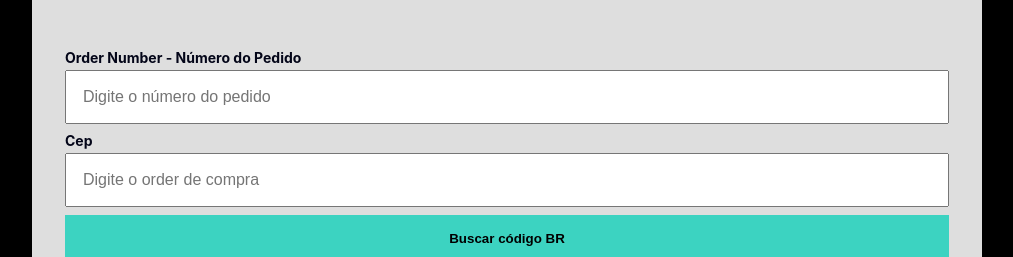
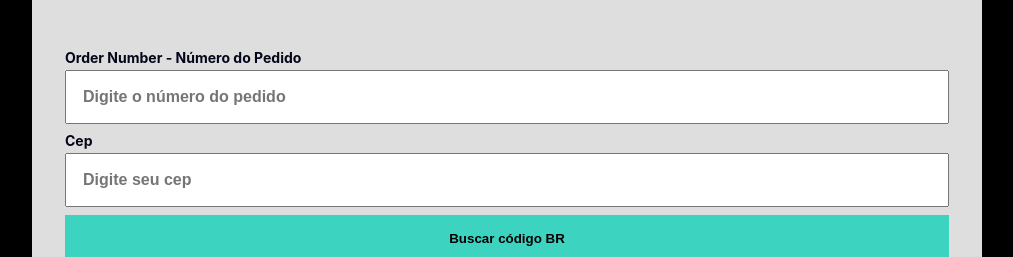
Before and after one commit to brunoamil/help-tomorrow, an Angular app: page / in a window 1280 px wide. Shown: the part 144-401 px from the top of the page, without its empty margins (133-1146 px from the left). Built offline with nearby package versions, Linux system fonts and the light colour scheme.

Commit message:
alteracoes

```diff
--- a/src/app/app.component.html
+++ b/src/app/app.component.html
@@ -12,7 +12,7 @@
         </div>
         <div class="form-input">
           <label>Cep</label>
-          <input placeholder="Digite o order de compra" name="cep" [(ngModel)]="cep">
+          <input placeholder="Digite seu cep" name="cep" [(ngModel)]="cep">
         </div>
         <div class="form-input">
           <button type="submit">
--- a/src/app/app.component.scss
+++ b/src/app/app.component.scss
@@ -54,6 +54,7 @@ p {
     padding: 1rem;
     color: #464242;
     font-size: 1rem;
+    font-weight: bold;
   }
 
   button {
--- a/src/app/app.component.ts
+++ b/src/app/app.component.ts
@@ -30,9 +30,10 @@ export class AppComponent {
 
   get(event: any) {
     event.preventDefault();
+    const cepFormatado = this.cep.replace(/\D/g, '');
     if(this.code && this.cep){
       this.bpostService
-      .getBpost(this.code, this.cep)
+      .getBpost(this.code, cepFormatado)
       .subscribe((bpost) => {
           if(bpost.items){
             const code= bpost.items[0].webformUrl;
```
